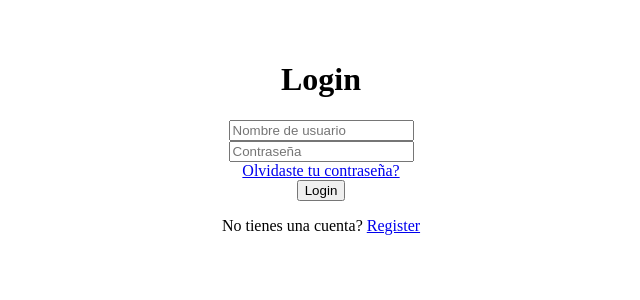
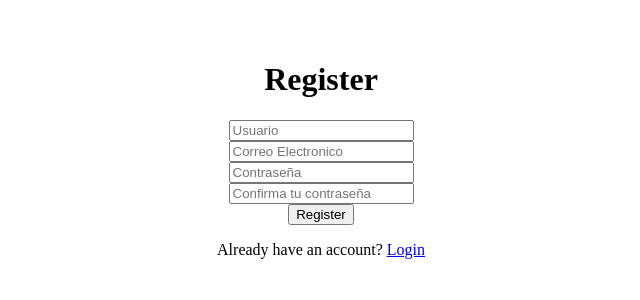
Before and after one commit to Danieldd96/ProyectoFinalFE, a React (Vite) app: page / in a window 1280 px wide. Shown: the top 300 px of the page, without its empty margins (319-959 px from the left). Built offline with nearby package versions, Linux system fonts and the light colour scheme.

Commit message:
Creacion de la pagina de registro

```diff
--- a/src/App.jsx
+++ b/src/App.jsx
@@ -1,4 +1,5 @@
-import Login from './pages/Login'
+// import Login from './pages/Login'
+import Register from './pages/Register'
 import './App.css'
 
 function App() {
@@ -7,7 +8,7 @@ function App() {
   return (
     <>
       <div>
-        <Login></Login>
+        <Register></Register>
       </div>
 
     </>
--- /dev/null
+++ b/src/pages/Register.jsx
@@ -0,0 +1,36 @@
+const Register = ()=>{
+    return(
+        <div className="register hidden" >
+            <form id="registerForm">
+                <h1>Register</h1>
+                <div className="input-box">
+                    <input type="text" id="name" placeholder="Usuario"
+                    required/>
+
+                </div>
+                <div className="input-box">
+                    <input type="email" id="email" placeholder="Correo Electronico"
+                    required/>
+
+                </div>
+                <div className="input-box">
+                    <input type="password"
+                    placeholder="Contraseña"
+                    required id="password" />
+                </div>
+                <div className="input-box">
+                    <input type="password"
+                    placeholder="Confirma tu contraseña"
+                    required id="password2" />
+                </div>
+
+                <button type="submit" className="btn" >Register</button>
+
+                <div className="register-link">
+                    <p>Already have an account? <a href="#" className="registerBtn">Login</a></p>
+                </div>
+            </form>
+    </div>
+    )
+}
+export default Register
```
